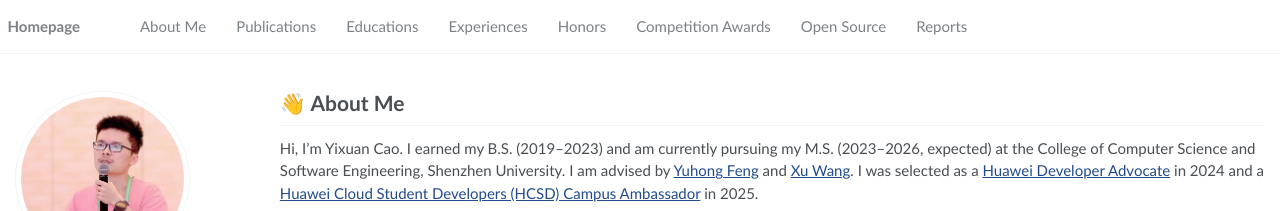
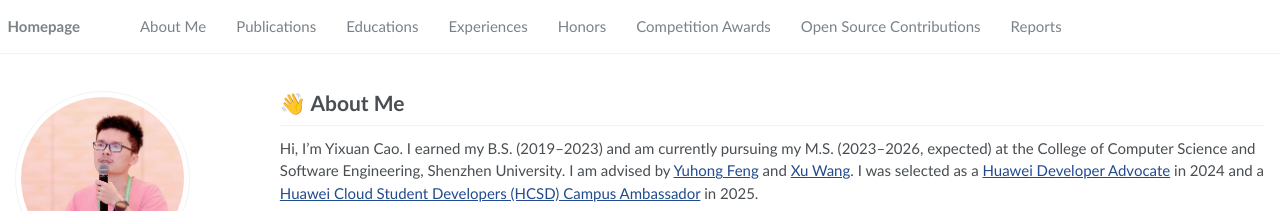
Before and after one commit to Cao-Wuhui/Cao-Wuhui.github.io, a Jekyll site: the page built from _pages/about.md, in a window 1280 px wide. Shown: the top 211 px of the page. Built offline with Jekyll 4.4.1, drawn with Linux system fonts in a browser that asks for light colours; some web fonts are replaced.

Commit message:
Fix navigation bar

```diff
--- a/_data/navigation.yml
+++ b/_data/navigation.yml
@@ -12,7 +12,7 @@ main:
     url: "/#-honors"
   - title: "Competition Awards"
     url: "/#-competition-awards"
-  - title: "Open Source"
+  - title: "Open Source Contributions"
     url: "/#-open-source-contributions"
   - title: "Reports"
     url: "/#-reports"
```
